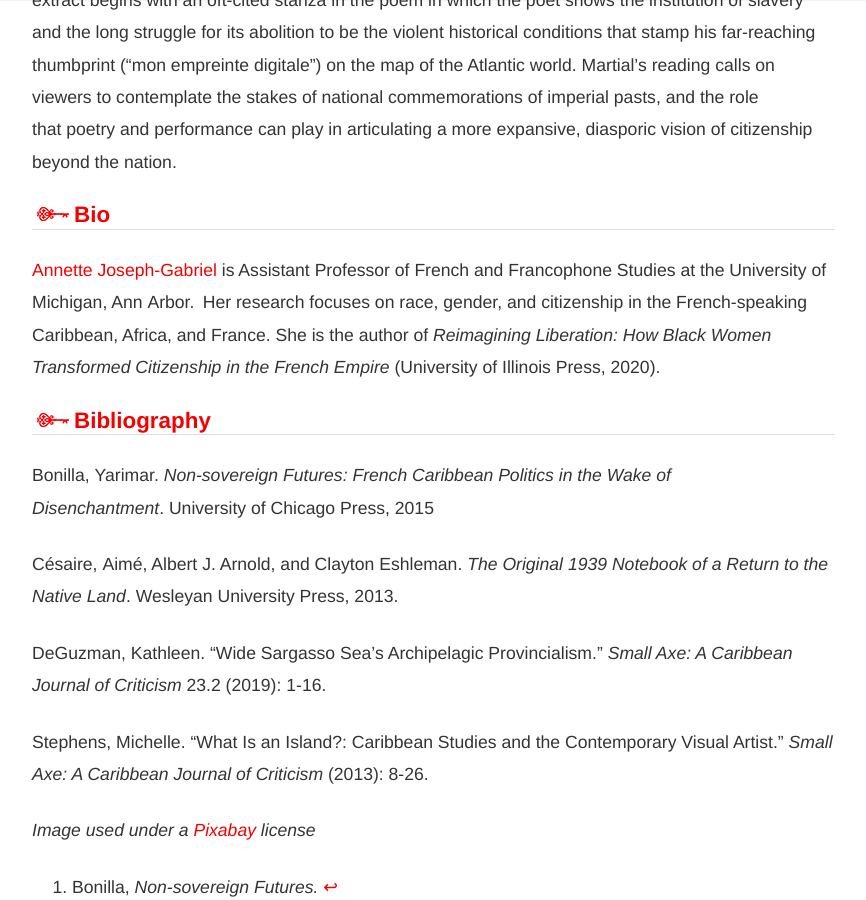
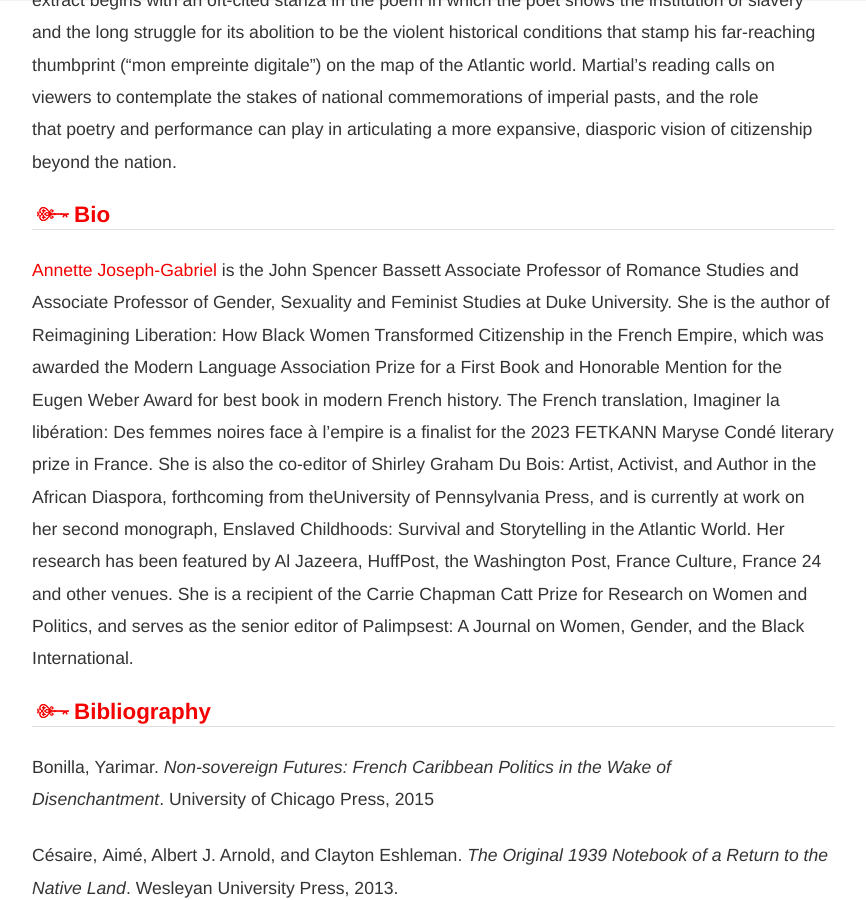
Before and after one commit to roopikarisam/keywords-caribbean-studies, a Jekyll site: the page built from _posts/2020-11-20-citizen.md, in a window 1280 px wide and 900 px high, scrolled down 4688 px. Shown: the whole window, without its empty margins (68-934 px from the left). Built offline with Jekyll 4.4.1, drawn with Linux system fonts in a browser that asks for light colours; nearby versions of some CDN libraries; comment, search, counter and statistics services are not loaded.

Commit message:
Update 2020-11-20-citizen.md
updated Annette Joseph-Gabriel bio.

```diff
--- a/_posts/2020-11-20-citizen.md
+++ b/_posts/2020-11-20-citizen.md
@@ -62,7 +62,8 @@ Citizenship as concept and as lived experience can be similarly capacious and fr
 
 <div class="section-title"><img style="padding: 5px;float:left;" src="{{ site.baseurl}}/assets/images/tiny-key.jpg"><a href="#Bio"><h2>Bio</h2></a></div>
 
-[Annette Joseph-Gabriel](https://provost.duke.edu/profile/annette-joseph-gabriel/) is Assistant Professor of French and Francophone Studies at the University of Michigan, Ann Arbor.  Her research focuses on race, gender, and citizenship in the French-speaking  Caribbean, Africa, and France. She is the author of *Reimagining Liberation: How Black Women Transformed Citizenship in the French Empire* (University of Illinois Press, 2020).
+[Annette Joseph-Gabriel](https://scholars.duke.edu/person/annette.josephgabriel) is the John Spencer Bassett Associate Professor of Romance Studies and Associate Professor of Gender, Sexuality and Feminist Studies at Duke University. She is the author of Reimagining Liberation: How Black Women Transformed Citizenship in the French Empire, which was awarded the Modern Language Association Prize for a First Book and Honorable Mention for the Eugen Weber Award for best book in modern French history. The French translation, Imaginer la libération: Des femmes noires face à l’empire is a finalist for the 2023 FETKANN Maryse Condé literary prize in France. She is also the co-editor of Shirley Graham Du Bois: Artist, Activist, and Author in the African Diaspora, forthcoming from theUniversity of Pennsylvania Press, and is currently at work on her second monograph, Enslaved Childhoods: Survival and Storytelling in the Atlantic World. Her research has been featured by Al Jazeera, HuffPost, the Washington Post, France Culture, France 24 and other venues. She is a recipient of the Carrie Chapman Catt Prize for Research on Women and Politics, and serves as the senior editor of Palimpsest: A Journal on Women, Gender, and the Black International.
+
 
 <div class="section-title"><img style="padding: 5px;float:left;" src="{{ site.baseurl}}/assets/images/tiny-key.jpg"><a href="#Bibliography"><h2>Bibliography</h2></a></div>
 
```
